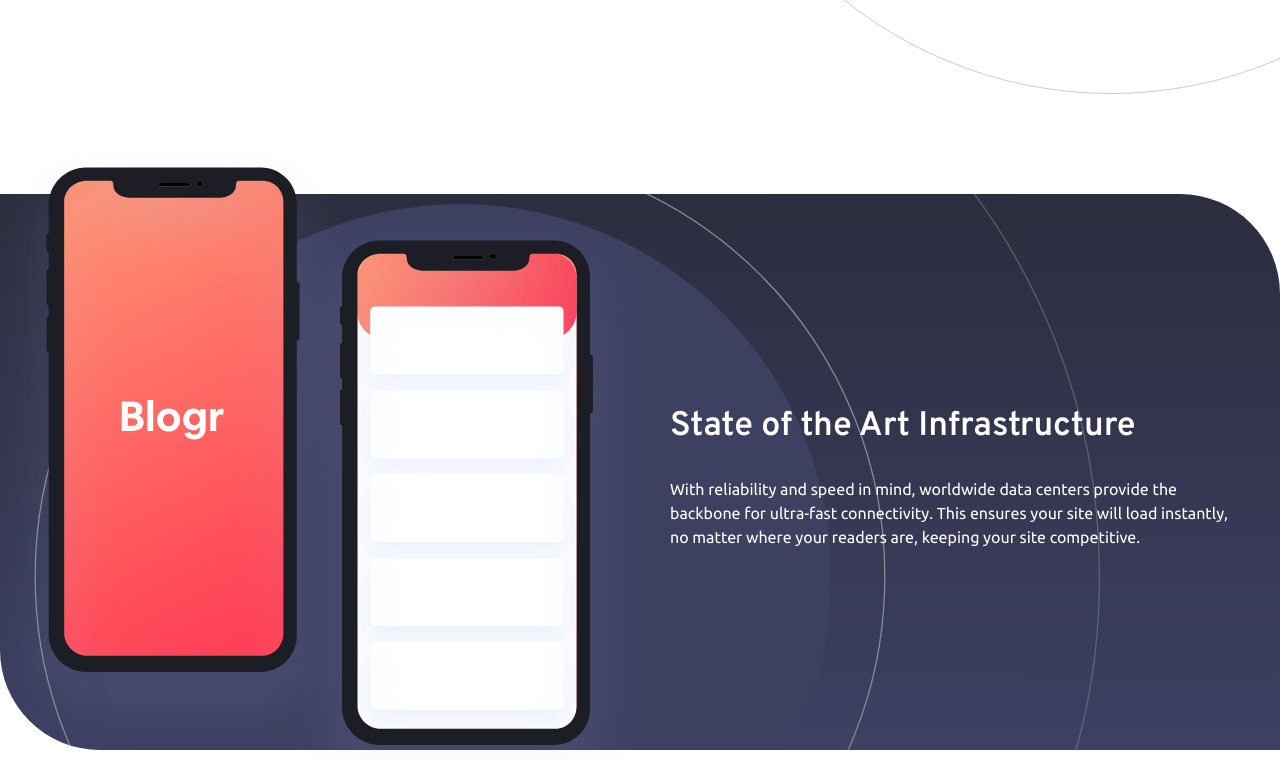
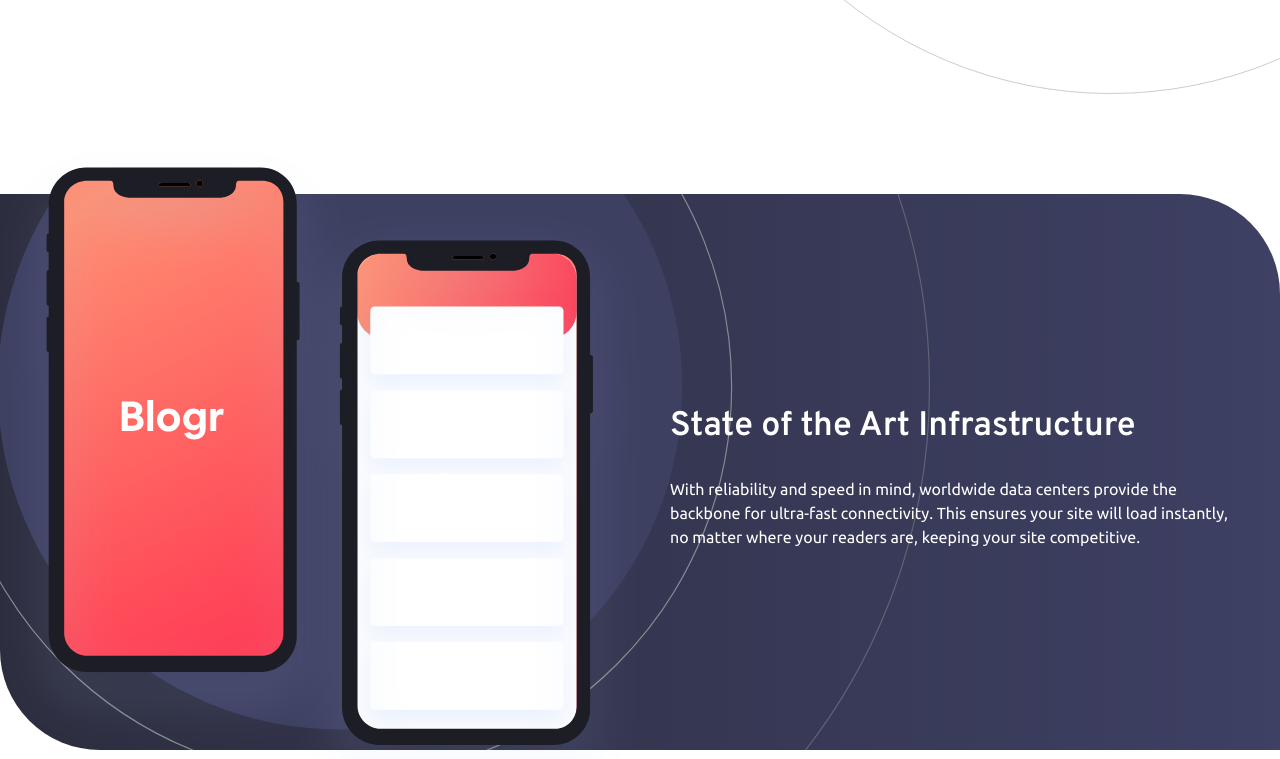
Before and after one commit to SergioCzP/blogr, a website: page index.html in a window 1280 px wide. Shown: the part 1441-2200 px from the top of the page. Drawn offline with Linux system fonts and the light colour scheme.

Commit message:
large: state

```diff
--- a/src/scss/ui/body/_state.scss
+++ b/src/scss/ui/body/_state.scss
@@ -16,6 +16,7 @@
     border-radius: 0 10rem 0 10rem;
 
     @include m.medium {
+      @include m.bgBody;
       top: 10rem;
       bottom: 12.5rem;
     }
@@ -49,6 +50,11 @@
         left: 0;
         right: 0;
         bottom: 6.5rem;
+      }
+
+      @include m.large {
+        right: 10rem;
+        background-position: -25rem -40rem;
       }
     }
   }
```
Also changed, not shown: build/css/app.css, 1 other file.
